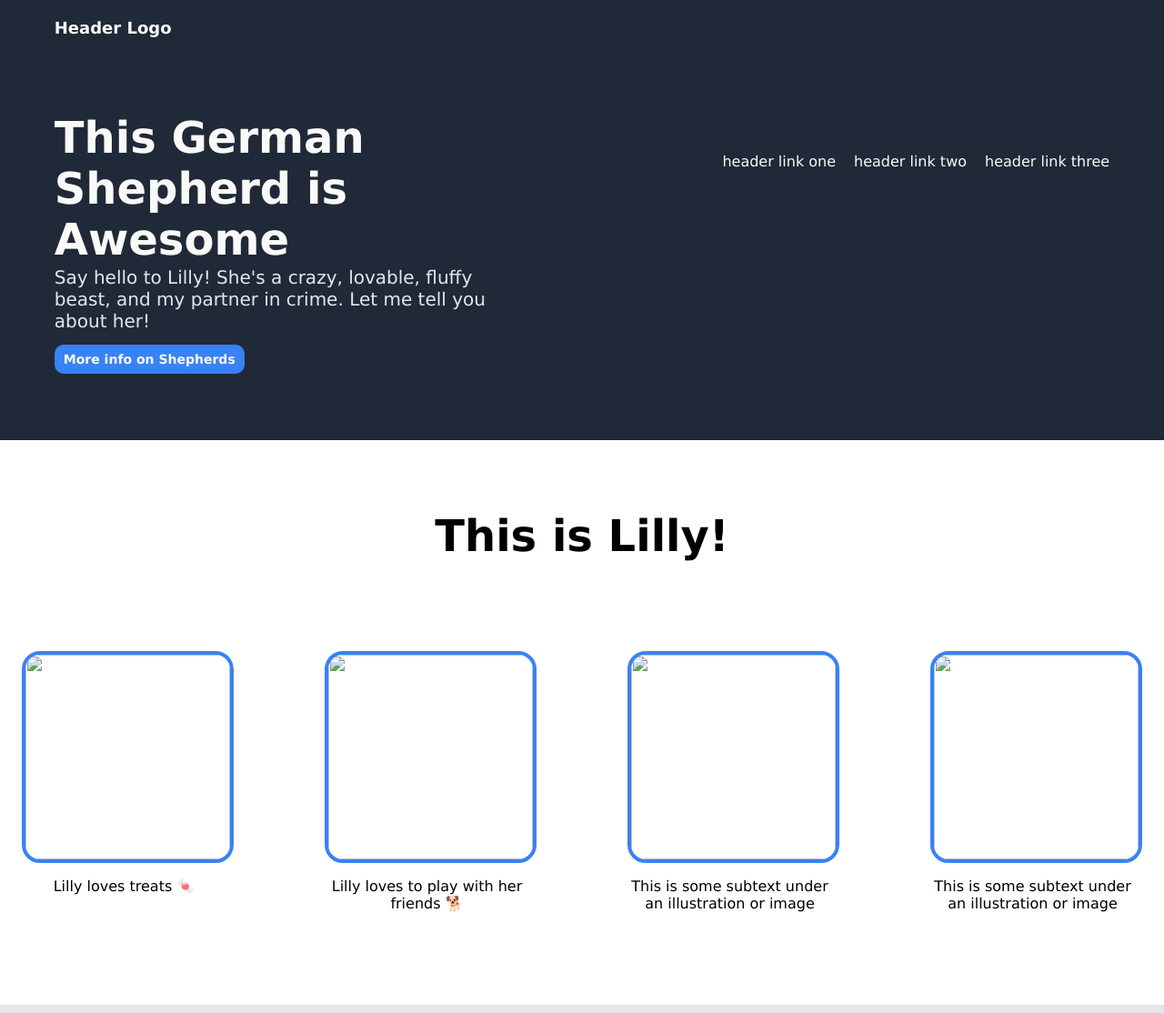
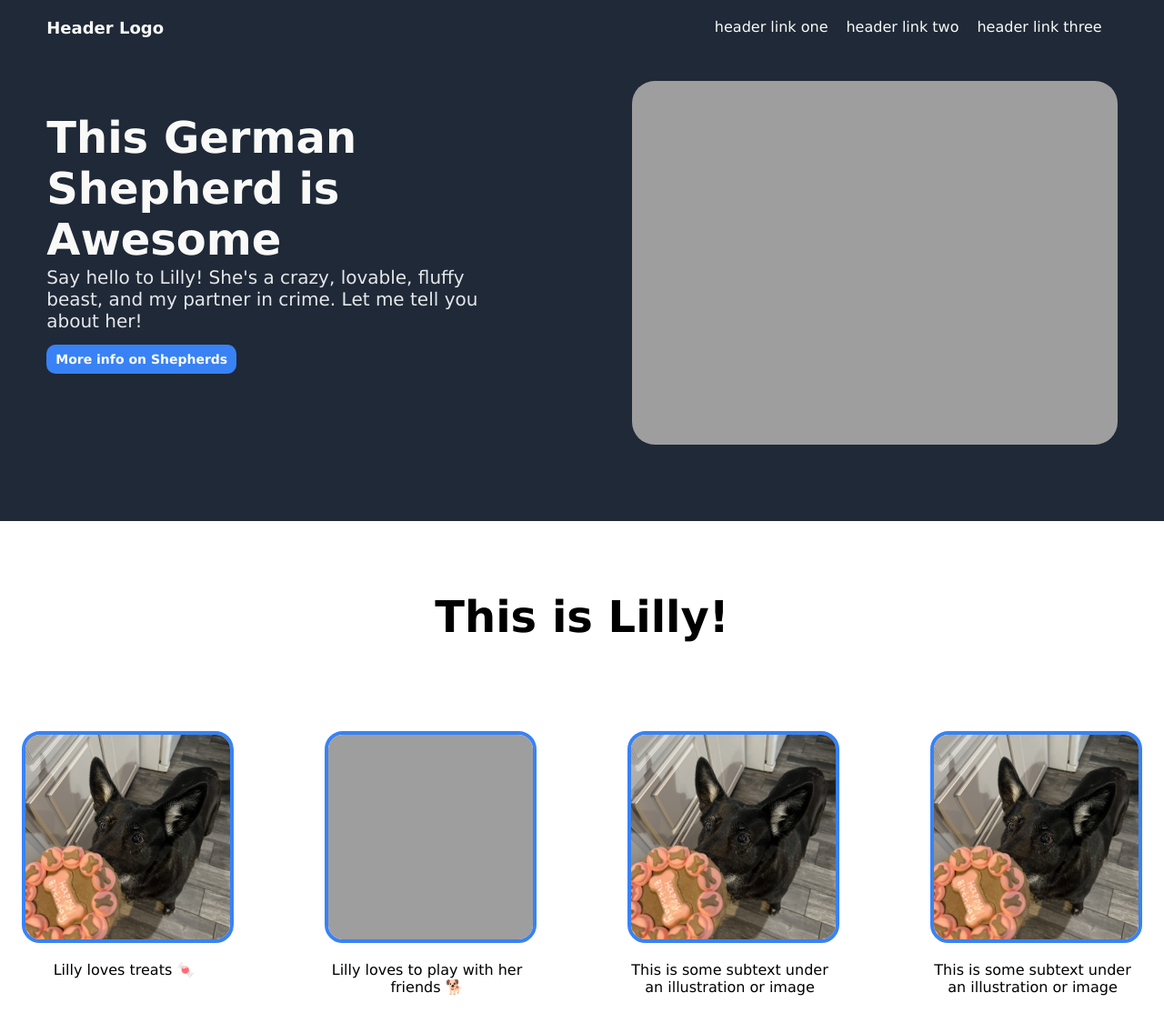
Before and after one commit to PureGravity/odin-landing-page, a plain HTML site: page index.html in a window 1280 px wide. Shown: the top 1114 px of the page at 91% size. Drawn offline with Linux system fonts and the light colour scheme; the site is published under a folder, as on GitHub Pages, so addresses that start at the root find nothing.

Commit message:
Update img source path

```diff
--- a/index.html
+++ b/index.html
@@ -25,7 +25,7 @@
                 <li><a href="">header link three</a></li>
             </ul>
             <div class="header-image">
-                <img src="/img/lilly-landscape-1.jpg" alt="">
+                <img src="img/lilly-landscape-1.jpg" alt="">
             </div>
         </div>
     </header>
@@ -33,19 +33,19 @@
         <h1 class="subheader-1">This is Lilly!</h1>
         <ul class="main-img-content">
             <li>
-                <img src="/img/lilly-with-cake.jpg" alt="">
+                <img src="img/lilly-with-cake.jpg" alt="">
                 <p>Lilly loves treats 🍬</p>
             </li>
             <li>
-                <img src="/img/lilly-with-pk.jpg" alt="">
+                <img src="img/lilly-with-pk.jpg" alt="">
                 <p>Lilly loves to play with her friends 🐕</p>
             </li>
             <li>
-                <img src="/img/lilly-with-cake.jpg" alt="">
+                <img src="img/lilly-with-cake.jpg" alt="">
                 <p>This is some subtext under an illustration or image</p>
             </li>
             <li>
-                <img src="/img/lilly-with-cake.jpg" alt="">
+                <img src="img/lilly-with-cake.jpg" alt="">
                 <p>This is some subtext under an illustration or image</p>
             </li>
         </ul>
```
